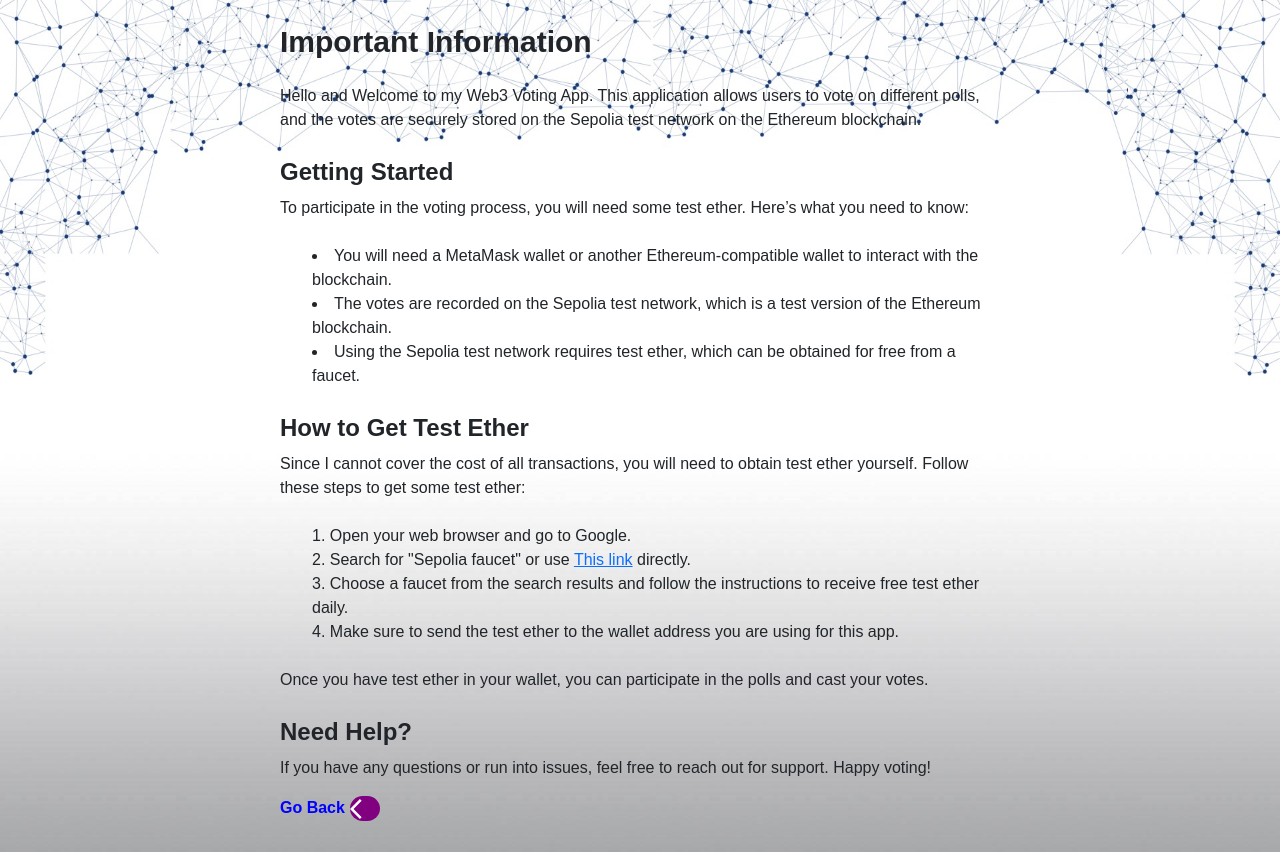
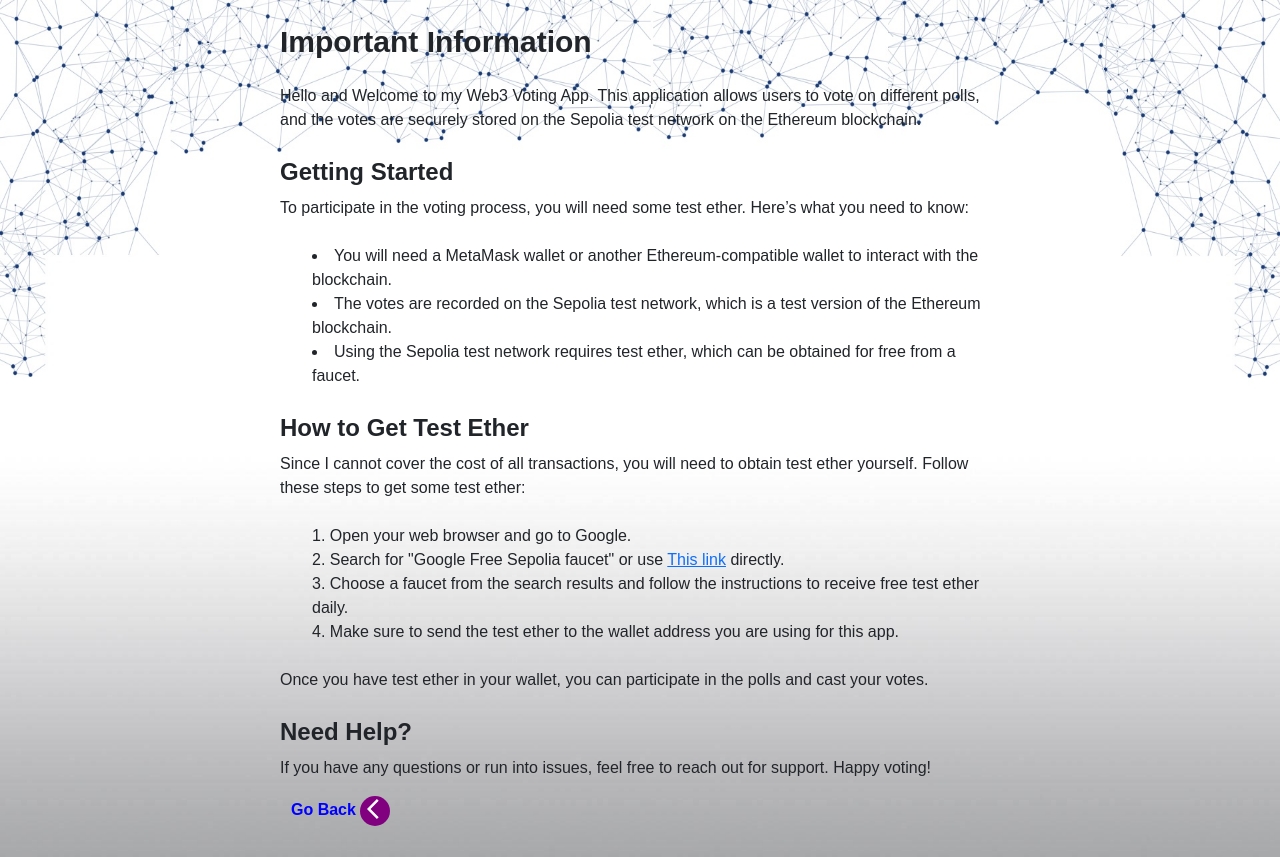
Before and after one commit to Nikolla2000/Web3-Voting-System, a Next.js app in the folder frontend/: page /readme in a window 1280 px wide. Built offline with nearby package versions, Linux system fonts and the light colour scheme.

Commit message:
styles: go back button

```diff
--- a/frontend/src/app/readme/page.tsx
+++ b/frontend/src/app/readme/page.tsx
@@ -22,7 +22,7 @@ export default function ReadmePage() {
       </p>
       <ol className="list-decimal list-inside mb-4">
         <li>Open your web browser and go to Google.</li>
-        <li>Search for "Sepolia faucet" or use <a href="https://cloud.google.com/application/web3/faucet/ethereum/sepolia" target="_blank">This link</a> directly.</li>
+        <li>Search for "Google Free Sepolia faucet" or use <a href="https://cloud.google.com/application/web3/faucet/ethereum/sepolia" target="_blank">This link</a> directly.</li>
         <li>Choose a faucet from the search results and follow the instructions to receive free test ether daily.</li>
         <li>Make sure to send the test ether to the wallet address you are using for this app.</li>
       </ol>
--- a/frontend/src/app/ui/goBackButton/GoBackButton.tsx
+++ b/frontend/src/app/ui/goBackButton/GoBackButton.tsx
@@ -6,10 +6,8 @@ import styles from './styles.module.css';
 export default function GoBackButton({ children, path } : { children : ReactNode, path: string }) {
   return (
     <Link href={path} className={styles.link}>
-      <div className={styles.goBackButtonWrapper}>
         <div className={styles.text}>{children}</div>
         <div className={styles.icon}><ArrowBackIosIcon/></div>
-      </div>
     </Link>
   )
 }
--- a/frontend/src/app/ui/goBackButton/styles.module.css
+++ b/frontend/src/app/ui/goBackButton/styles.module.css
@@ -1,7 +1,9 @@
 .link {
   display: inline-block;
   text-decoration: none;
-  width:100px;
+  width:110px;
+  height: 30px;
+  position: relative;
 }
 
 .goBackButtonWrapper {
@@ -11,6 +13,7 @@
 .icon {
   /* display: inline-block; */
   width: 30px;
+  height: 100%;
   background-color: purple;
   float: right;
   transition: width 0.3s ease;
@@ -19,13 +22,17 @@
 
 .icon svg {
   color: white;
-  /* left:7px; */
+  position: relative;
+  left:7px;
+  transition: transform 0.3s ease-in-out;
 }
 
 .text {
   font-weight: bold;
   color:blue;
   position: absolute;
+  left: 10%;
+  top:8%;
   transition: color 0.3s ease-in-out;
 }
 
@@ -36,6 +43,12 @@
   color:#fff;
 }
 .link:hover .icon svg{
+  position: relative;
+  left: -10px;
+  top:2px;
+  /* right: 100px; */
+  transform: rotate(180deg);
   display: hidden;
+  /* color: purple; */
   float: right;
 }
```
